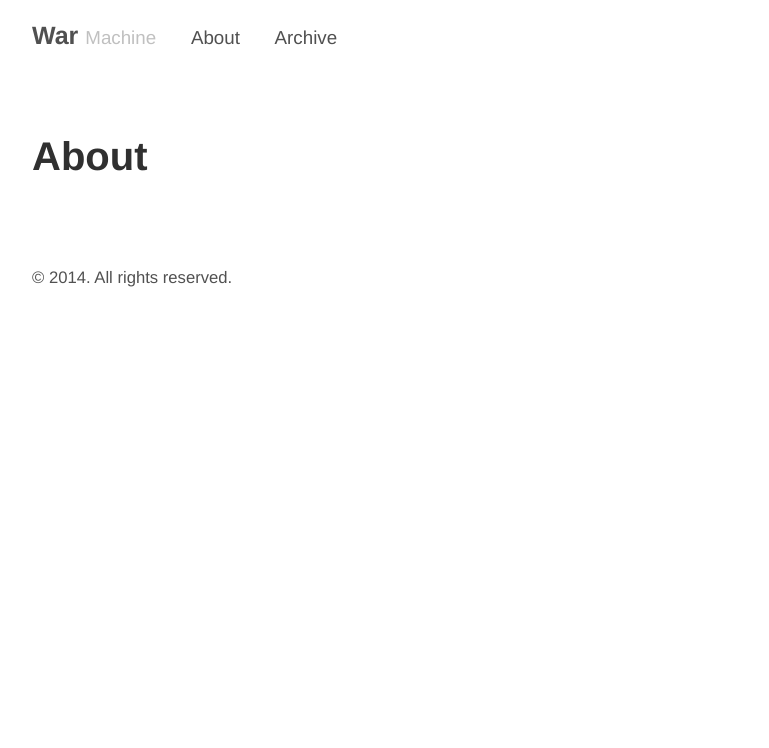
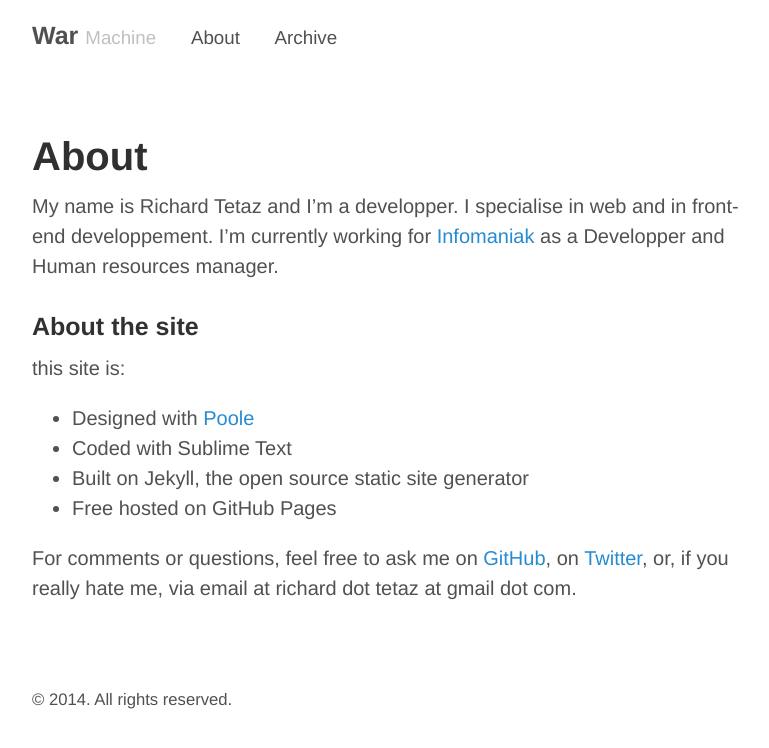
Before and after one commit to richardtetaz/richardtetaz.github.io, a Jekyll site: the page built from about.md, in a window 1280 px wide. Shown: the top 748 px of the page, without its empty margins (248-1017 px from the left). Built offline with Jekyll 4.4.1, drawn with Linux system fonts in a browser that asks for light colours; comment, search, counter and statistics services are not loaded.

Commit message:
about et archive

```diff
--- a/about.md
+++ b/about.md
@@ -2,3 +2,16 @@
 layout: page
 title: About
 ---
+
+My name is Richard Tetaz and I'm a developper. I specialise in web and in front-end developpement. I’m currently working for [Infomaniak](infomaniak.com) as a Developper and Human resources manager.
+
+### About the site
+
+this site is:
+
+- Designed with [Poole](http://getpoole.com)
+- Coded with Sublime Text
+- Built on Jekyll, the open source static site generator
+- Free hosted on GitHub Pages
+
+For comments or questions, feel free to ask me on [GitHub](https://github.com/richardtetaz/richardtetaz.github.io), on [Twitter](https://twitter.com/richard_tetaz), or, if you really hate me, via email at richard dot tetaz at gmail dot com.
```
Also changed, not shown: archive.md (+0 -2 lines).
